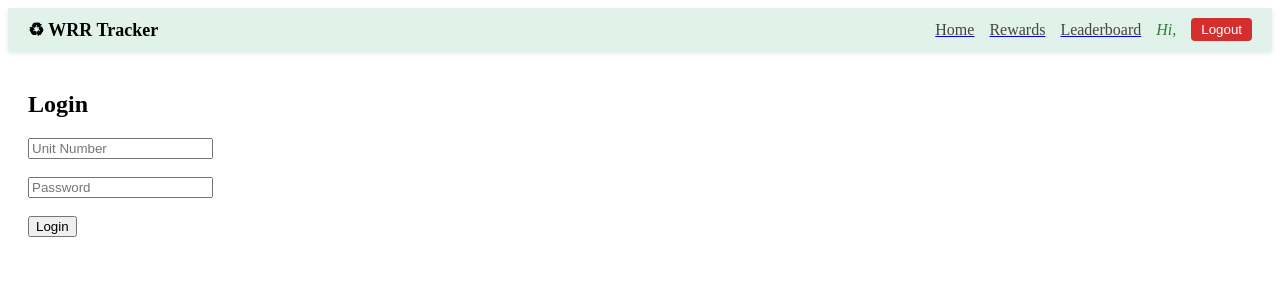
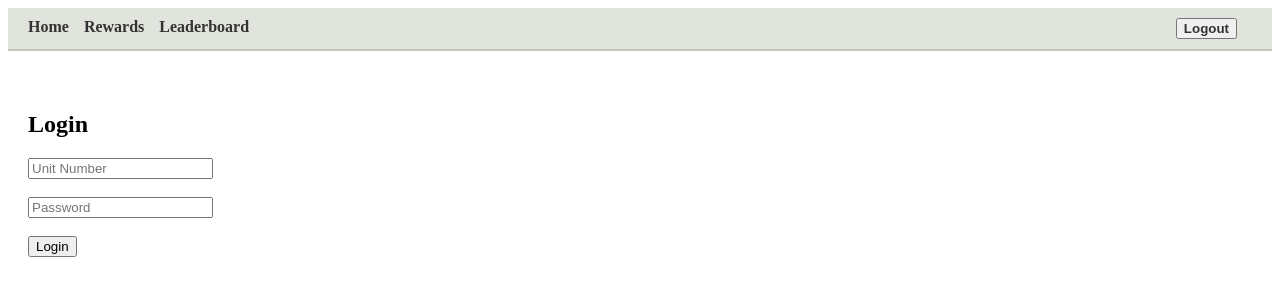
Before and after one commit to WRR-source/Wrr-tracker, a Next.js app: page /login in a window 1280 px wide. Shown: the top 300 px of the page. Built offline with nearby package versions, Linux system fonts and the light colour scheme; sample sign-in values are in the browser's storage.

Commit message:
Update NavBar.js

```diff
--- a/components/NavBar.js
+++ b/components/NavBar.js
@@ -1,98 +1,62 @@
 import Link from "next/link";
-import { useRouter } from "next/router";
 import { useEffect, useState } from "react";
 
 export default function NavBar() {
-  const router = useRouter();
-  const [loggedUser, setLoggedUser] = useState(null);
+  const [user, setUser] = useState(null);
 
   useEffect(() => {
-    const user = JSON.parse(localStorage.getItem("loggedUser"));
-    setLoggedUser(user);
+    if (typeof window !== "undefined") {
+      const stored = localStorage.getItem("loggedUser");
+      if (stored) {
+        try {
+          setUser(JSON.parse(stored));
+        } catch (e) {
+          console.error("Error parsing user:", e);
+        }
+      }
+    }
   }, []);
-
-  const handleLogout = () => {
-    localStorage.removeItem("loggedUser");
-    router.push("/login");
-  };
-
-  const isActive = (path) => router.pathname === path;
 
   return (
     <nav style={styles.nav}>
-      <div style={styles.logo}>♻ WRR Tracker</div>
-      <div style={styles.links}>
-        <NavLink href="/" label="Home" active={isActive("/")} />
-        <NavLink href="/rewards" label="Rewards" active={isActive("/rewards")} />
-        <NavLink href="/leaderboard" label="Leaderboard" active={isActive("/leaderboard")} />
-        {!loggedUser && (
+      <div>
+        <Link href="/" style={styles.link}>Home</Link>
+        {user && <Link href="/rewards" style={styles.link}>Rewards</Link>}
+        {user && <Link href="/leaderboard" style={styles.link}>Leaderboard</Link>}
+      </div>
+      <div>
+        {!user ? (
           <>
-            <NavLink href="/signup" label="Sign Up" active={isActive("/signup")} />
-            <NavLink href="/login" label="Login" active={isActive("/login")} />
+            <Link href="/signup" style={styles.link}>Sign Up</Link>
+            <Link href="/login" style={styles.link}>Login</Link>
           </>
-        )}
-        {loggedUser && (
-          <>
-            <span style={styles.welcome}>Hi, {loggedUser.name}</span>
-            <button onClick={handleLogout} style={styles.logout}>Logout</button>
-          </>
+        ) : (
+          <button onClick={() => {
+            localStorage.removeItem("loggedUser");
+            window.location.href = "/login";
+          }} style={styles.link}>
+            Logout
+          </button>
         )}
       </div>
     </nav>
   );
 }
 
-function NavLink({ href, label, active }) {
-  return (
-    <Link href={href}>
-      <span style={{ ...styles.link, ...(active ? styles.activeLink : {}) }}>
-        {label}
-      </span>
-    </Link>
-  );
-}
-
 const styles = {
   nav: {
+    backgroundColor: "#e0e4dd",
+    padding: "10px 20px",
     display: "flex",
     justifyContent: "space-between",
-    alignItems: "center",
-    backgroundColor: "#e0f2e9", // light earth tone green
-    padding: "10px 20px",
-    boxShadow: "0 2px 4px rgba(0,0,0,0.1)",
-    position: "sticky",
-    top: 0,
-    zIndex: 1000,
-  },
-  logo: {
-    fontWeight: "bold",
-    fontSize: "18px",
-  },
-  links: {
-    display: "flex",
-    gap: "15px",
-    alignItems: "center",
+    borderBottom: "2px solid #c5c7c1",
+    marginBottom: "20px"
   },
   link: {
-    cursor: "pointer",
+    marginRight: 15,
     textDecoration: "none",
-    color: "#444",
-    fontWeight: 500,
-  },
-  activeLink: {
-    color: "#0f5132",
-    textDecoration: "underline",
-  },
-  welcome: {
-    fontStyle: "italic",
-    color: "#2e7d32",
-  },
-  logout: {
-    padding: "4px 10px",
-    border: "none",
-    backgroundColor: "#d32f2f",
-    color: "#fff",
-    borderRadius: "4px",
-    cursor: "pointer",
-  },
+    color: "#333",
+    fontWeight: "bold",
+    cursor: "pointer"
+  }
 };
```
